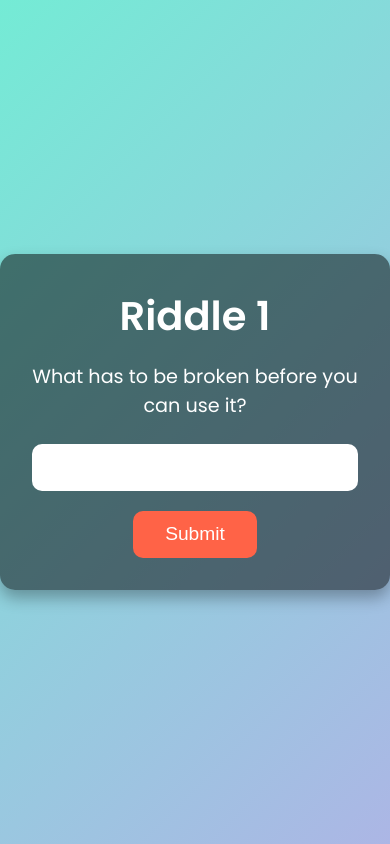
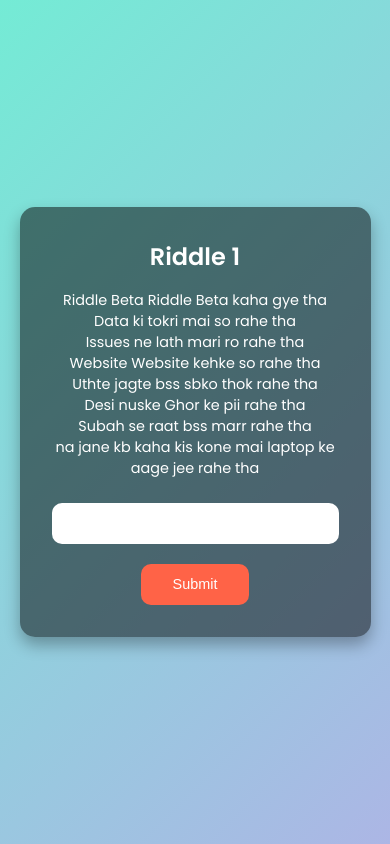
Before and after one commit to ShubhranshuSh/cryptic-hunt, a Flask app: page /level1 in a window 390 px wide. Run offline with Flask 3, Linux system fonts and the light colour scheme.

Commit message:
responsiveness added

```diff
--- a/app.py
+++ b/app.py
@@ -5,9 +5,9 @@ app.secret_key = 'your_secret_key_here'
 
 # Predefined riddle answers
 answers = {
-    'level1': 'Answer1',
-    'level2': 'Answer2',
-    'level3': 'Answer3'
+    'level1': 'Tamanna',
+    'level2': 'Shubh',
+    'level3': 'Aryan'
 }
 
 @app.route('/')
--- a/templates/level1.html
+++ b/templates/level1.html
@@ -27,8 +27,9 @@
             padding: 2rem;
             border-radius: 15px;
             box-shadow: 0 8px 16px rgba(0, 0, 0, 0.3);
-            max-width: 600px;
+            max-width: 90%; /* Make it responsive */
             width: 100%;
+            overflow: hidden; /* Prevent overflow issues */
         }
         h1 {
             font-size: 2.5rem;
@@ -44,7 +45,7 @@
         input[type="text"] {
             padding: 0.8rem;
             width: 100%;
-            max-width: 400px;
+            max-width: 400px; /* Maintain a max-width */
             border: none;
             border-radius: 10px;
             margin-bottom: 1.2rem;
@@ -69,12 +70,50 @@
             font-weight: bold;
             margin-top: 1rem;
         }
+
+        /* Media Queries for responsiveness */
+        @media (max-width: 768px) {
+            h1 {
+                font-size: 2rem; /* Adjust heading size */
+            }
+            p {
+                font-size: 1rem; /* Adjust paragraph size */
+            }
+            input[type="text"] {
+                font-size: 1rem; /* Adjust input font size */
+            }
+            button {
+                font-size: 1rem; /* Adjust button font size */
+            }
+        }
+
+        @media (max-width: 480px) {
+            h1 {
+                font-size: 1.5rem; /* Further adjust heading size */
+            }
+            p {
+                font-size: 0.9rem; /* Further adjust paragraph size */
+            }
+            input[type="text"] {
+                font-size: 0.9rem; /* Further adjust input font size */
+            }
+            button {
+                font-size: 0.9rem; /* Further adjust button font size */
+            }
+        }
     </style>
 </head>
 <body>
     <div class="container">
         <h1>Riddle 1</h1>
-        <p>What has to be broken before you can use it?</p>
+        <p>Riddle Beta Riddle Beta kaha gye tha <br>
+            Data ki tokri mai so rahe tha <br>
+            Issues ne lath mari ro rahe tha <br>
+            Website Website kehke so rahe tha <br>
+            Uthte jagte bss sbko thok rahe tha <br>
+            Desi nuske Ghor ke pii rahe tha <br>
+            Subah se raat bss marr rahe tha <br>
+            na jane kb kaha kis kone mai laptop ke aage jee rahe tha</p>
         <form method="POST">
             <input type="text" name="answer" required>
             <button type="submit">Submit</button>
```
Also changed, not shown: templates/level2.html (+33 -2 lines), templates/level3.html (+33 -1 lines), templates/success.html (+26 -1 lines).
